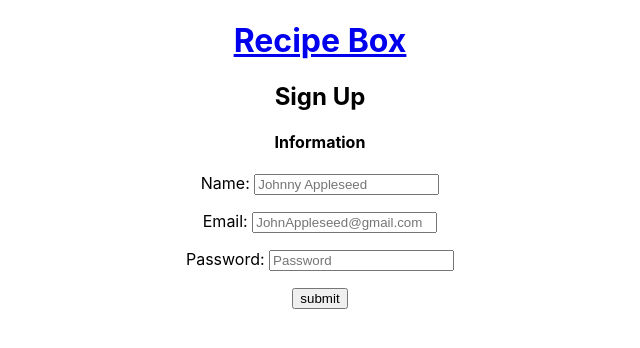
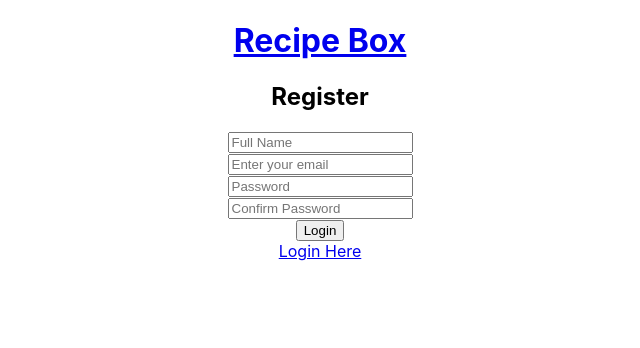
Before and after one commit to secret-family-recipes1/front-end, a React (Create React App) app in the folder front-end-react1/: page /signup in a window 1280 px wide. Shown: the top 348 px of the page, without its empty margins (320-960 px from the left). Built offline with nearby package versions, Linux system fonts and the light colour scheme.

Commit message:
Changed Log in and sign up form layout

```diff
--- a/front-end-react1/src/components/LogIn.js
+++ b/front-end-react1/src/components/LogIn.js
@@ -1,55 +1,70 @@
-import React from 'react'
+import React, { Component } from 'react';
+import { Link } from 'react-router-dom';
 
-export default function LogIn(props) {
-    const {
-        values,
-        onInputChange,
-        onSubmit,
-    } = props
+class Login extends Component {
+	constructor(props) {
+		super(props);
 
-    return (
-        <form className='form container' onSubmit={onSubmit}>
-            <div className='form-group submit'>
-                <h2>Log In</h2>
-                <button>submit</button>
-            </div>
-            <div className='form-group inputs'>
-                <h4>Information</h4>
+		this.state = {
+			email: '',
+			password: ''
+		};
 
-                <label>Name:&nbsp;
-                    <input
-                        type='text'
-                        placeholder='Johnny Appleseed'
-                        maxLength='30'
-                        name='name'
-                        value={values.name}
-                        onChange={onInputChange}
-                    />
-                    <p></p>
-                </label>
+		this.update = this.update.bind(this);
 
-                <label>Email:&nbsp;
-                    <input
-                        type='text'
-                        placeholder='JohnAppleseed@gmail.com'
-                        maxLength='30'
-                        name='email'
-                        value={values.email}
-                        onChange={onInputChange}
-                    />
-                    <p></p>
-                </label>
-                <label>Password:&nbsp;
-                    <input
-                        type='text'
-                        placeholder='Password'
-                        maxLength='30'
-                        name='password'
-                        value={values.password}
-                        onChange={onInputChange}
-                    />
-                </label>
-            </div>
-        </form>
-    )
+		this.displayLogin = this.displayLogin.bind(this);
+	}
+
+	update(e) {
+		let name = e.target.name;
+		let value = e.target.value;
+		this.setState({
+			[name]: value
+		});
+	}
+
+	displayLogin(e) {
+		e.preventDefault();
+		console.log('You are logged in');
+		console.log(this.state);
+		this.setState({
+			email: '',
+			password: ''
+		});
+	}
+
+	render() {
+		return (
+			<div className="login">
+				<form onSubmit={this.displayLogin}>
+					<h2>Login</h2>
+					<div className="username">
+						<input
+							type="text"
+							placeholder="Username"
+							value={this.state.email}
+							onChange={this.update}
+							name="email"
+						/>
+					</div>
+
+					<div className="password">
+						<input
+							type="password"
+							placeholder="Password"
+							value={this.state.password}
+							onChange={this.update}
+							name="password"
+						/>
+					</div>
+
+					<input type="submit" value="Login" />
+				</form>
+
+				<Link to="/register">Create an account</Link>
+			</div>
+		);
+	}
 }
+
+export default Login;
--- a/front-end-react1/src/components/SignUp.js
+++ b/front-end-react1/src/components/SignUp.js
@@ -1,56 +1,87 @@
-import React from 'react'
+import React, { Component } from 'react';
+import { Link } from 'react-router-dom';
 
-export default function SignUp(props) {
-    const {
-        values,
-        onInputChange,
-        onSubmit,
-    } = props
+class SignUp extends Component {
+	constructor(props) {
+		super(props);
 
+		this.state = {
+			fullname: '',
+			email: '',
+			password: ''
+		};
+
+		this.update = this.update.bind(this);
+
+		this.displayLogin = this.displayLogin.bind(this);
+	}
+
+	update(e) {
+		let name = e.target.name;
+		let value = e.target.value;
+		this.setState({
+			[name]: value
+		});
+	}
+
+	displayLogin(e) {
+		e.preventDefault();
+		console.log('You have successfully registered');
+		console.log(this.state);
+		this.setState({
+			fullname: '',
+			email: '',
+			password: ''
+		});
+	}
+
+	render() {
 		return (
-        <form className='form container' onSubmit={onSubmit}>
-            <div className='form-group submit'>
-                <h2>Sign Up</h2>
+			<div className="register">
+				<form onSubmit={this.displayLogin}>
+					<h2>Register</h2>
+
+					<div className="name">
+						<input
+							type="text"
+							placeholder="Full Name"
+							name="fullname"
+							value={this.state.fullname}
+							onChange={this.update}
+						/>
 					</div>
-            <div className='form-group inputs'>
-                <h4>Information</h4>
 
-                <label>Name:&nbsp;
+					<div className="email">
 						<input
-                        type='text'
-                        placeholder='Johnny Appleseed'
-                        maxLength='30'
-                        name='name'
-                        value={values.name}
-                        onChange={onInputChange}
+							type="text"
+							placeholder="Enter your email"
+							name="email"
+							value={this.state.email}
+							onChange={this.update}
 						/>
-                    <p></p>
-                </label>
+					</div>
 
-                <label>Email:&nbsp;
+					<div className="pasword">
 						<input
-                        type='email'
-                        placeholder='JohnAppleseed@gmail.com'
-                        maxLength='30'
-                        name='email'
-                        value={values.email}
-                        onChange={onInputChange}
+							type="password"
+							placeholder="Password"
+							name="password"
+							value={this.state.password}
+							onChange={this.update}
 						/>
-                    <p></p>
-                </label>
-                <label>Password:&nbsp;
-                    <input
-                        type='text'
-                        placeholder='Password'
-                        maxLength='30'
-                        name='password'
-                        value={values.password}
-                        onChange={onInputChange}
-                    />
-                </label>
 					</div>
-            <p> </p>
-            <button>submit</button>
+
+					<div className="password">
+						<input type="password" placeholder="Confirm Password" name="password1" />
+					</div>
+
+					<input type="submit" value="Login" />
 				</form>
-    )
+
+				<Link to="/">Login Here</Link>
+			</div>
+		);
 	}
+}
+
+export default SignUp;
```
Also changed, not shown: 1 other file (tests, documents, lock files or other folders). Lines whose indentation alone changed are shown as unchanged.
